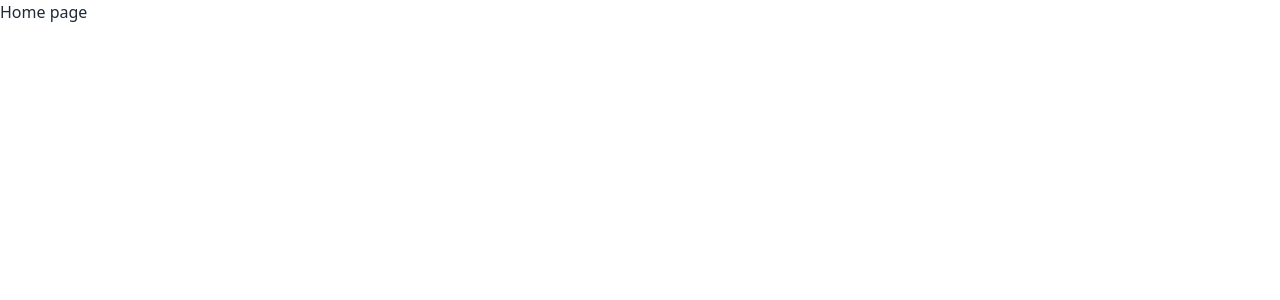
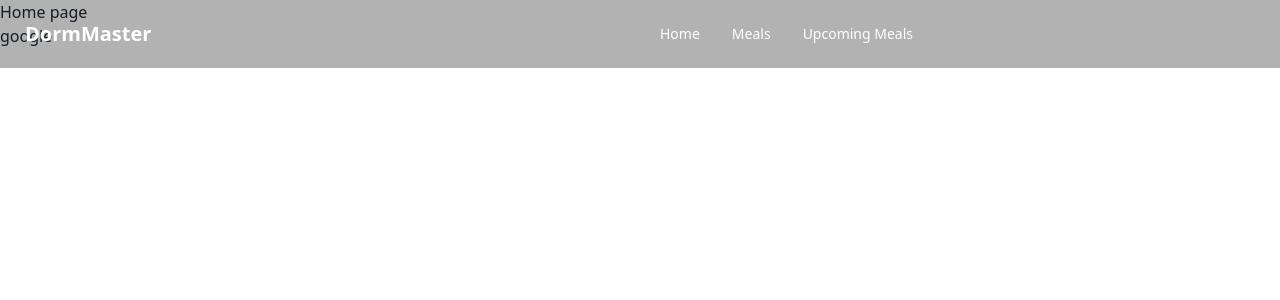
Before and after one commit to mehedi-hasan02/DormMaster-client, a React (Vite) app: page / in a window 1280 px wide. Shown: the top 300 px of the page. Built offline with nearby package versions, Linux system fonts and the light colour scheme.

Commit message:
implement navbar

```diff
--- a/src/Layout/Main.jsx
+++ b/src/Layout/Main.jsx
@@ -1,9 +1,13 @@
 import { Outlet } from "react-router-dom";
+import Navbar from "../Pages/Shared/Navbar/Navbar";
 
 
 const Main = () => {
     return (
         <div>
+            <div>
+                <Navbar/>
+            </div>
             <Outlet/>
         </div>
     );
--- /dev/null
+++ b/src/Pages/Home/Banner/Banner.jsx
@@ -0,0 +1,10 @@
+
+const Banner = () => {
+    return (
+        <div>
+
+        </div>
+    );
+};
+
+export default Banner;
--- a/src/Pages/Home/Home.jsx
+++ b/src/Pages/Home/Home.jsx
@@ -4,6 +4,7 @@ const Home = () => {
     return (
         <div>
             <h1>Home page</h1>
+            <h2>google</h2>
         </div>
     );
 };
--- a/src/Pages/Shared/Navbar/Navbar.jsx
+++ b/src/Pages/Shared/Navbar/Navbar.jsx
@@ -1,9 +1,50 @@
+import { Link, NavLink } from "react-router-dom";
 
 
 const Navbar = () => {
+
+    // const navigate = useNavigate();
+
+    // const handelLogout = () => {
+    //     logOut();
+    // }
+
+    const navOptions = <>
+        <li className="text-white"><Link to='/'>Home</Link></li>
+        <li className="text-white"><Link to='/meals'>Meals</Link></li>
+        <li className="text-white"><Link to='/upcomingMeals'>Upcoming Meals</Link></li>
+
+    </>
+
     return (
-        <div>
+        <div className="navbar fixed z-10 bg-black/30 text-white max-w-screen-xl">
+            <div className="navbar-start">
+                <div className="dropdown">
+                    <ul tabIndex={0} className="menu menu-sm dropdown-content mt-3 z-[1] p-2 shadow rounded-box w-52">
+                        {navOptions}
+                    </ul>
+                </div>
+                <a className="btn btn-ghost text-xl">DormMaster</a>
+            </div>
+            <div className="navbar-center hidden lg:flex">
+                <ul className="menu menu-horizontal px-1">
+                    {navOptions}
+                </ul>
+            </div>
+            {/* <div className="navbar-end">
+                {
+                    users ?
+                        <div>
+                            <Link onClick={handelLogout} className="btn">Logout</Link>
+                        </div>
+                        :
+                        <div>
+                            <Link to='/login' className="btn">Login</Link>
+                            <Link to='/register' className="btn">Register</Link>
+                        </div>
+                }
 
+            </div> */}
         </div>
     );
 };
```
